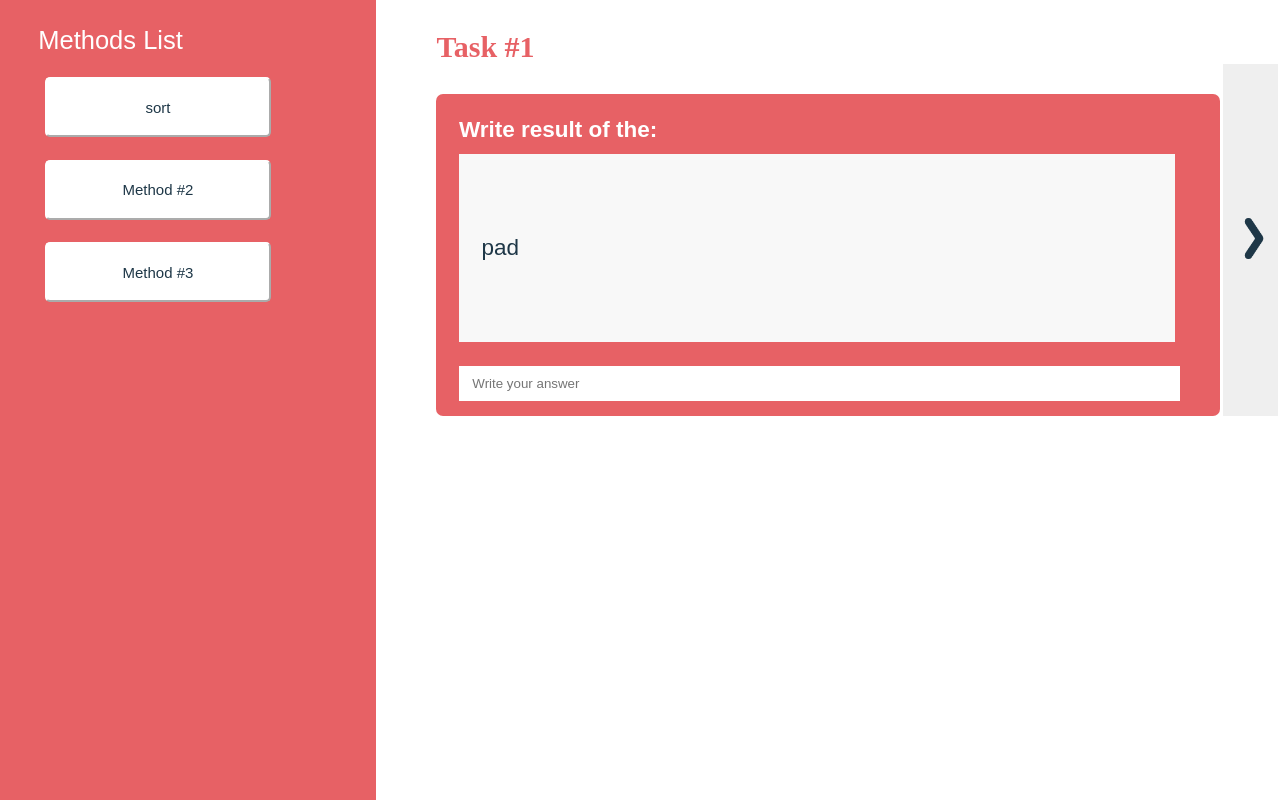
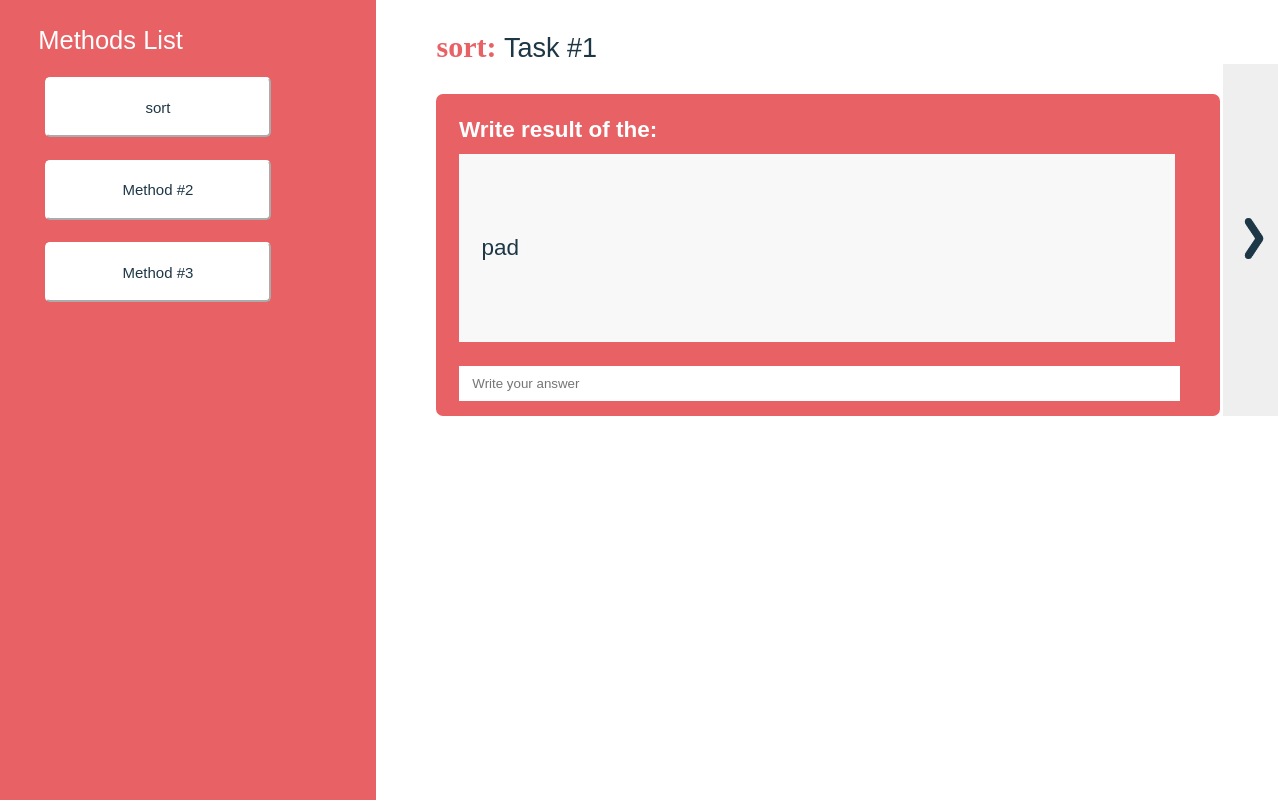
Before and after one commit to reginPekin/Methods_Learner, a React (Create React App) app: page / in a window 1280 px wide. Built offline with nearby package versions, Linux system fonts and the light colour scheme.

Commit message:
added taskName in title

```diff
--- a/src/Components/TaskMain/TaskMain.js
+++ b/src/Components/TaskMain/TaskMain.js
@@ -32,7 +32,9 @@ export const TaskMainContainer = ({
   return (
     // <div>
     <main className={styles.taskBoard}>
-      <div className={styles.name}>{task.taskName}</div>
+      <div className={styles.name}>
+        {method.name}: <span className={styles.taskName}>{task.taskName}</span>
+      </div>
       <div className={styles.boardAndButtons}>
         <section className={styles.nextPrev}>
           {taskId !== 0 && (
```
